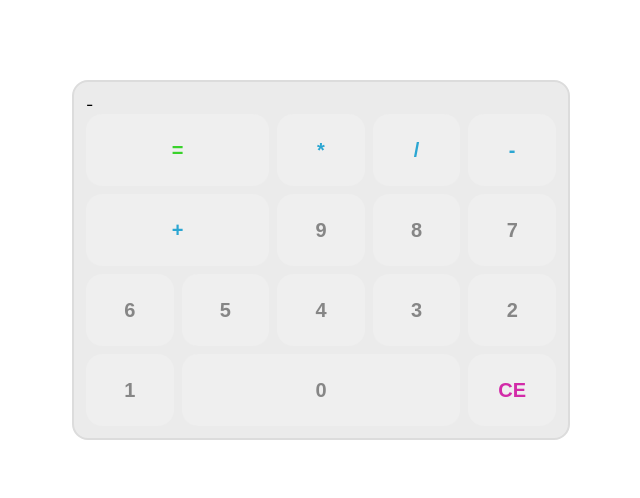
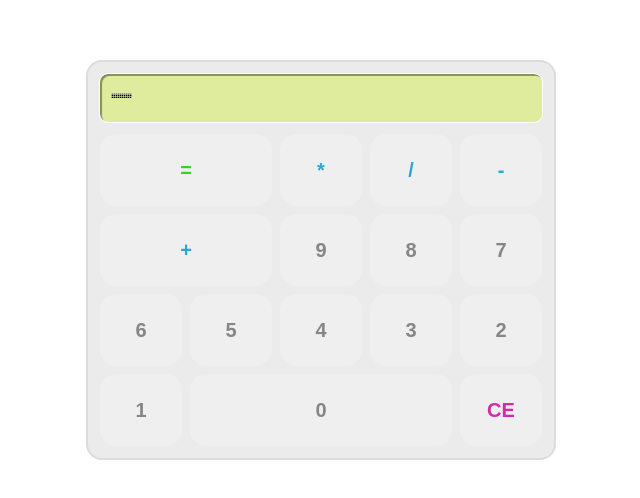
Before and after one commit to lakshya0246/botpress-calculator-app, a React (Create React App) app: page / in a window 1280 px wide. Shown: the part 140-638 px from the top of the page, without its empty margins (319-959 px from the left). Built offline with nearby package versions, Linux system fonts and the light colour scheme.

Commit message:
add screen styles

```diff
--- a/src/App.scss
+++ b/src/App.scss
@@ -17,3 +17,7 @@
   max-width: 470px;
   background: hsl(0, 0%, 92%);
 }
+
+.spacer {
+  height: 12px;
+}
--- a/src/App.tsx
+++ b/src/App.tsx
@@ -1,4 +1,6 @@
 import "./App.scss";
+import "./colors.scss";
+import "./fonts.scss";
 import { useCalculator } from "./Calculator";
 import { CalculatorKeys } from "./CalculatorKeys";
 import { CalculatorScreen } from "./CalculatorScreen";
@@ -9,6 +11,7 @@ function App() {
     <div className="main-container">
       <div className="calculator">
         <CalculatorScreen displayValue={displayValue} />
+        <div className="spacer"></div>
         <CalculatorKeys
           onOperatorKeyPress={setOperator}
           onNumberKeyPress={setOperand}
--- a/src/CalculatorScreen/CalculatorScreen.module.scss
+++ b/src/CalculatorScreen/CalculatorScreen.module.scss
@@ -0,0 +1,30 @@
+.latticeFilter {
+  background-image: linear-gradient(0deg, transparent 50%, var(--color-screen-a70) 50%),
+    linear-gradient(90deg, transparent 50%, var(--color-screen-a70) 50%);
+  background-size: 2px 2px;
+}
+
+.screen {
+  font-family: "Press Start 2P", sans-serif;
+  position: relative;
+  background: var(--color-screen);
+  height: 48px;
+  width: 100%;
+  box-shadow: inset 2px 2px 1px rgba($color: #000000, $alpha: 0.4);
+  border-radius: 8px;
+  outline: 1px solid white;
+  font-weight: 700;
+  font-size: 26px;
+  padding: 0 8px;
+  display: flex;
+  align-items: center;
+  line-height: 30px;
+  .latticeFilter {
+    position: absolute;
+    top: 2px;
+    left: 2px;
+    width: calc(100% - 2px);
+    height: calc(100% - 2px);
+    border-radius: 8px;
+  }
+}
--- a/src/CalculatorScreen/CalculatorScreen.tsx
+++ b/src/CalculatorScreen/CalculatorScreen.tsx
@@ -1,5 +1,10 @@
 import { CalculatorScreenProps } from "./CalculatorScreen.types";
-
+import styles from "./CalculatorScreen.module.scss";
 export const CalculatorScreen = (props: CalculatorScreenProps) => {
-  return <div>{props?.displayValue}</div>;
+  return (
+    <div className={styles.screen}>
+      <div className={styles.latticeFilter}></div>
+      {props?.displayValue}
+    </div>
+  );
 };
--- /dev/null
+++ b/src/colors.scss
@@ -0,0 +1,4 @@
+:root {
+  --color-screen: hsl(69, 66%, 77%);
+  --color-screen-a70: hsla(69, 66%, 77%, 0.6);
+}
--- /dev/null
+++ b/src/fonts.scss
@@ -0,0 +1 @@
+@import url("https://fonts.googleapis.com/css2?family=Press+Start+2P&display=swap");
--- a/src/index.css
+++ b/src/index.css
@@ -1,13 +1,14 @@
 body {
   margin: 0;
-  font-family: -apple-system, BlinkMacSystemFont, 'Segoe UI', 'Roboto', 'Oxygen',
-    'Ubuntu', 'Cantarell', 'Fira Sans', 'Droid Sans', 'Helvetica Neue',
-    sans-serif;
+  font-family: -apple-system, BlinkMacSystemFont, "Segoe UI", "Roboto", "Oxygen", "Ubuntu", "Cantarell", "Fira Sans",
+    "Droid Sans", "Helvetica Neue", sans-serif;
   -webkit-font-smoothing: antialiased;
   -moz-osx-font-smoothing: grayscale;
 }
 
 code {
-  font-family: source-code-pro, Menlo, Monaco, Consolas, 'Courier New',
-    monospace;
+  font-family: source-code-pro, Menlo, Monaco, Consolas, "Courier New", monospace;
 }
+* {
+  box-sizing: border-box;
+}
```
Also changed, not shown: 1 other file (tests, documents, lock files or other folders).
